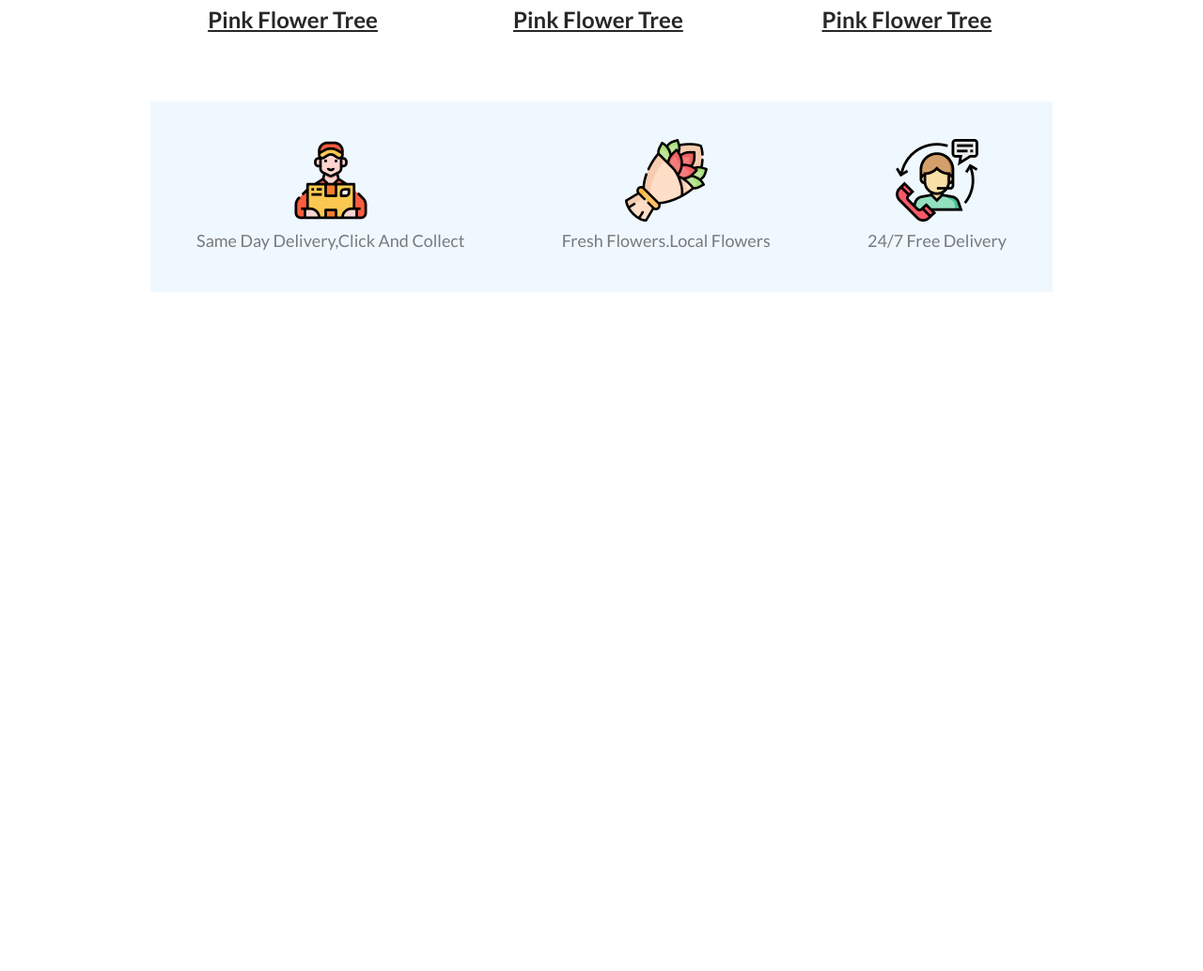
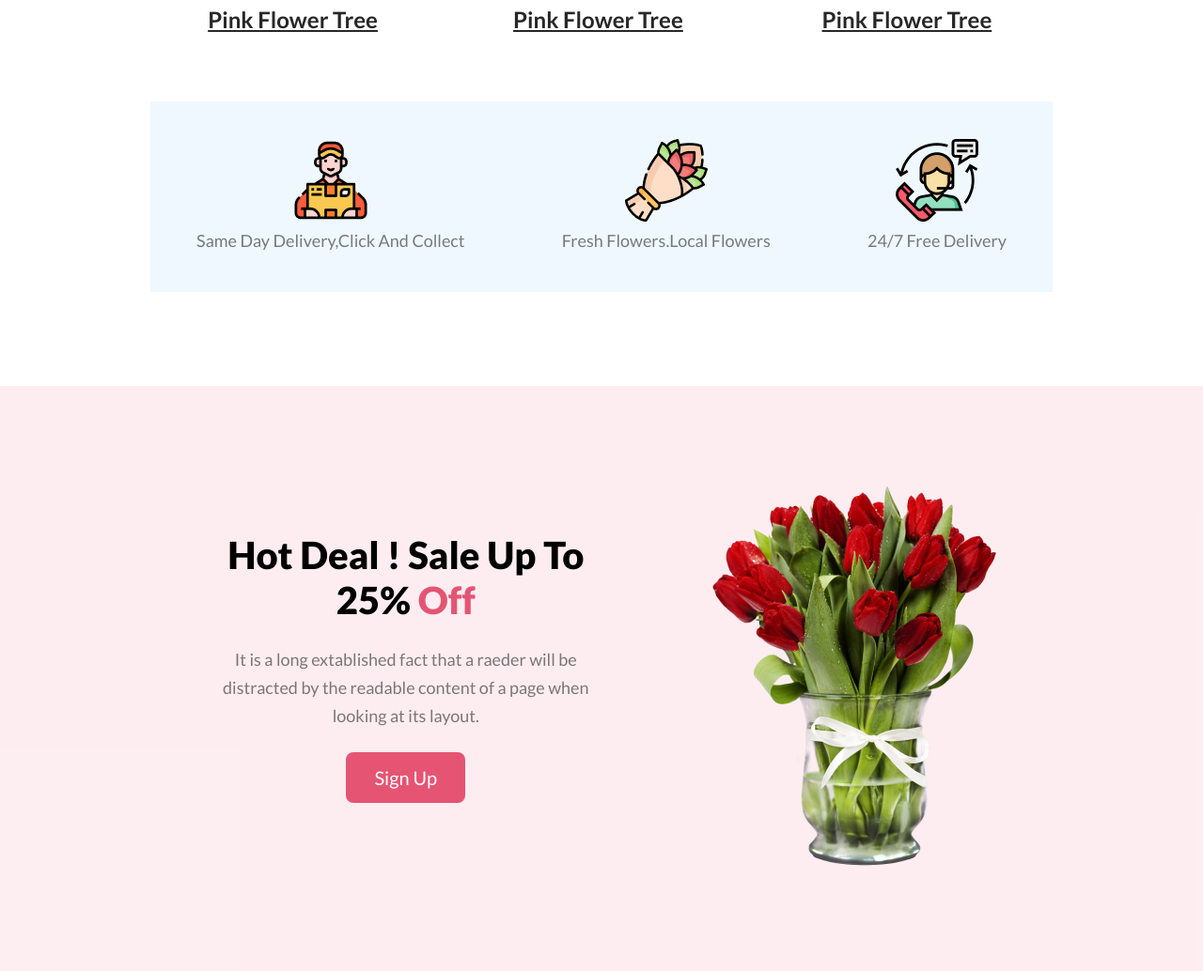
Before and after one commit to MirajMalik/Flower-Shop-Project, a plain HTML site: page index.html in a window 1280 px wide. Shown: the part 1489-2523 px from the top of the page at 94% size. Before the commit the page ends 1800 px from the top, so only its background shows below. Drawn offline with Linux system fonts and the light colour scheme.

Commit message:
added hot-deal-section

```diff
--- a/index.html
+++ b/index.html
@@ -75,6 +75,23 @@
         </div>
     </section>
 
+    <section id="hot-deal">
+        <div class="container hot-deal-main">
+            <div class="hot-deal-text">
+                <h2>Hot Deal ! Sale Up To 25% <span class="important">Off</span></h2>
+                <p>It is a long extablished fact that a raeder will be distracted by the
+                    readable content of a page when looking at its layout.
+                </p>
+                <button>Sign Up</button>
+
+            </div>
+            <div class="hot-deal-image">
+                <img src="Flower Asset/pngwing 8.png" alt="" srcset="">
+
+            </div>
+        </div>
+    </section>
+
 
 
 </body>
--- a/styles/style.css
+++ b/styles/style.css
@@ -26,7 +26,7 @@ button{
 
 }
 
-header{
+header,#hot-deal{
     background-color:rgba(229, 84, 115, 0.10);
 
 }
@@ -144,6 +144,7 @@ header{
     background-color: aliceblue;
     padding-bottom: 40px;
     padding-top: 40px;
+    margin-bottom: 100px;
 }
 
 .container .f-child{
@@ -160,3 +161,31 @@ header{
     margin-top: 5px;
 
 }
+
+.hot-deal-main{
+    display: flex;
+    justify-content: space-around;
+    align-items: center;
+    padding: 100px 0;
+}
+#hot-deal .hot-deal-text {
+    max-width: 445px;
+    text-align: center;
+
+}
+#hot-deal .hot-deal-text *{
+    margin-bottom: 24px;
+}
+
+#hot-deal .hot-deal-text h2{
+    font-size: 40px;
+    font-weight: 800;
+}
+#hot-deal .hot-deal-text h2 .important{
+    color: #e55473;
+}
+
+#hot-deal .hot-deal-img{
+    max-width: 318px;
+
+}
```
